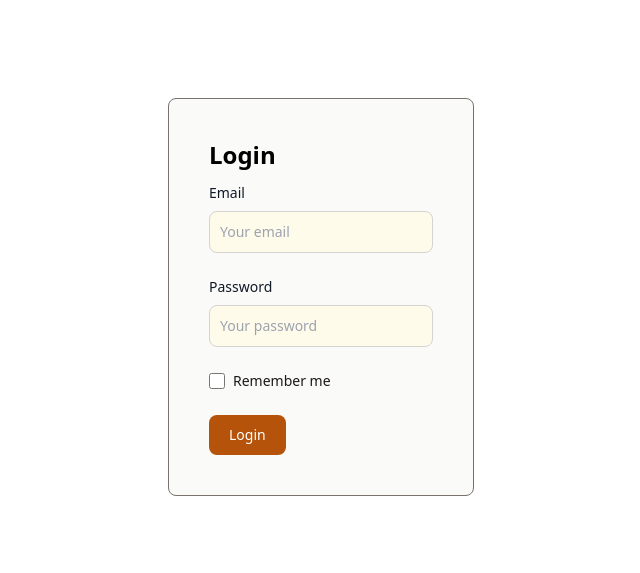
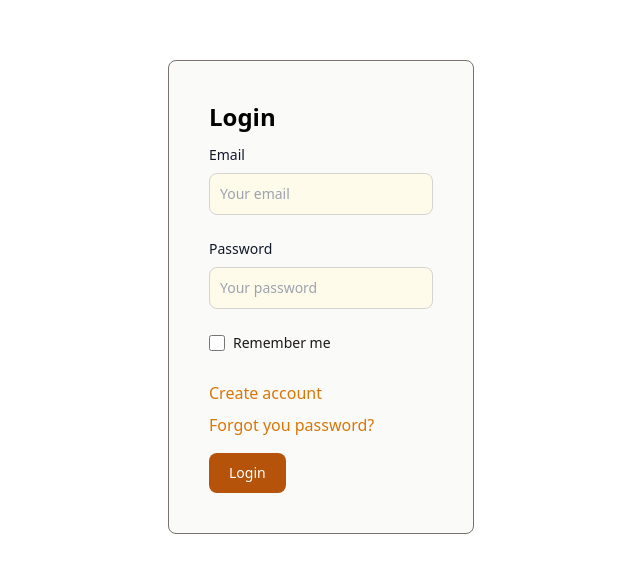
Before and after one commit to Sergeew-K-V/cartographers_client, a Next.js app: page / in a window 1280 px wide. Shown: the part 103-676 px from the top of the page, without its empty margins (319-959 px from the left). Built offline with nearby package versions, Linux system fonts and the light colour scheme.

Commit message:
refactor: LinkButton

```diff
--- a/features/Login/ui/LoginForm.tsx
+++ b/features/Login/ui/LoginForm.tsx
@@ -2,7 +2,7 @@
 
 import { FormEvent, useState } from 'react';
 import { IUser } from '@/shared/api';
-import { Button, Input } from '@/shared/ui';
+import { Button, Input, LinkButton } from '@/shared/ui';
 
 const LoginForm = (): JSX.Element => {
   const [user, setUser] = useState<IUser>({ email: '', password: '' });
@@ -53,6 +53,10 @@ const LoginForm = (): JSX.Element => {
           Remember me
         </label>
       </div>
+      <div className="flex flex-col justify-between mb-3">
+        <LinkButton href="/register">Create account</LinkButton>
+        <LinkButton href="/register">Forgot you password?</LinkButton>
+      </div>
       <Button onClick={handleSubmit} type="submit">
         Login
       </Button>
--- /dev/null
+++ b/shared/ui/LinkButton.tsx
@@ -0,0 +1,25 @@
+import Link from 'next/link';
+import { ReactNode } from 'react';
+
+interface LinkButtonProps {
+  href: string;
+  className?: string;
+  children: ReactNode;
+}
+
+const LinkButton = ({
+  children,
+  href,
+  className,
+}: LinkButtonProps): JSX.Element => {
+  return (
+    <Link
+      href={href}
+      className={`text-primary-600 py-1 hover:underline ${className}`}
+    >
+      {children}
+    </Link>
+  );
+};
+
+export default LinkButton;
--- a/shared/ui/index.ts
+++ b/shared/ui/index.ts
@@ -1,4 +1,5 @@
 import Button from './Button';
 import Input from './Input';
+import LinkButton from './LinkButton';
 
-export { Input, Button };
+export { Input, Button, LinkButton };
```
